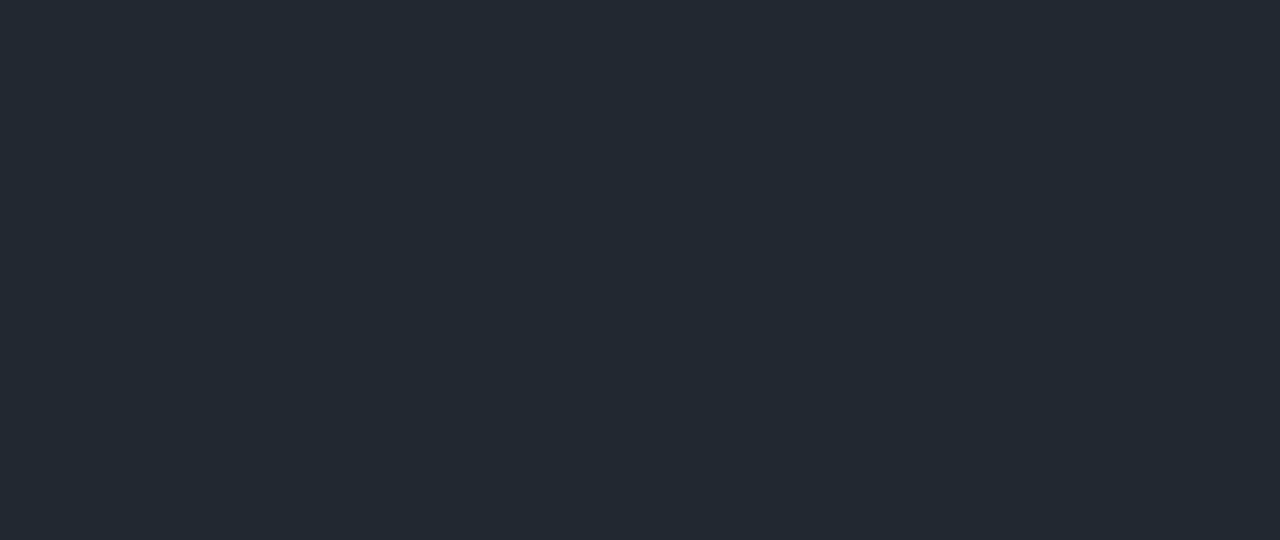
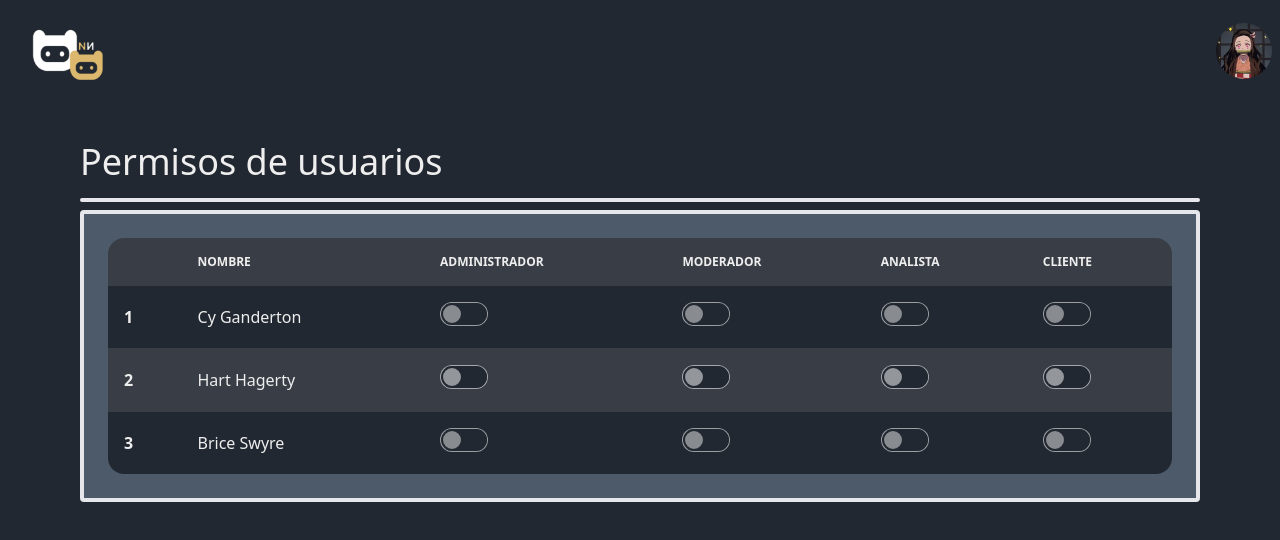
Before and after one commit to nestorrecinosUCA/front-final, a React (Create React App) app in the folder finnticketfrontend/: page /permits in a window 1280 px wide. Before the commit this address had no page. Shown: the top 540 px of the page. Built offline with nearby package versions, Linux system fonts and the light colour scheme.

Commit message:
header and the table is complete, i need the searcher bar🚧

```diff
--- a/finnticketfrontend/src/App.js
+++ b/finnticketfrontend/src/App.js
@@ -6,6 +6,7 @@ import Home from './pages/Home';
 import ShowInfo from './pages/ShowInfo';
 import AllEvents from './pages/AllEvents';
 import PersonalHistory from './pages/PersonalHistory';
+import Permits from './pages/Permits';
 
 
 function App() {
@@ -18,6 +19,7 @@ function App() {
         <Route path='allEvents' element={<AllEvents/>}/>
         <Route path='allEvents' element={<AllEvents/>}/>
         <Route path='personalHistory' element={<PersonalHistory/>}/>
+        <Route path='permits' element={<Permits/>}/>
       </Routes>
     </>
   );
--- /dev/null
+++ b/finnticketfrontend/src/modules/PermitsPage/PermitsTable.js
@@ -0,0 +1,54 @@
+import React from 'react'
+
+function PermitsTable() {
+    return (
+        <>
+            <div className="overflow-x-auto">
+                <table className="table w-full">
+                    {/* head*/}
+                    <thead>
+                        <tr>
+                            <th></th>
+                            <th>Nombre</th>
+                            <th>Administrador</th>
+                            <th>Moderador</th>
+                            <th>Analista</th>
+                            <th>Cliente</th>
+                        </tr>
+                    </thead>
+                    <tbody>
+                        {/* row 1 */}
+                        <tr>
+                            <th>1</th>
+                            <td>Cy Ganderton</td>
+                            <td><input type="checkbox" class="toggle" /></td>
+                            <td><input type="checkbox" class="toggle" /></td>
+                            <td><input type="checkbox" class="toggle" /></td>
+                            <td><input type="checkbox" class="toggle" /></td>
+                        </tr>
+                        {/* row 2 */}
+                        <tr className="active">
+                            <th>2</th>
+                            <td>Hart Hagerty</td>
+                            <td><input type="checkbox" class="toggle" /></td>
+                            <td><input type="checkbox" class="toggle" /></td>
+                            <td><input type="checkbox" class="toggle" /></td>
+                            <td><input type="checkbox" class="toggle" /></td>
+                        </tr>
+                        {/* row 3 */}
+                        <tr>
+                            <th>3</th>
+                            <td>Brice Swyre</td>
+                            <td><input type="checkbox" class="toggle" /></td>
+                            <td><input type="checkbox" class="toggle" /></td>
+                            <td><input type="checkbox" class="toggle" /></td>
+                            <td><input type="checkbox" class="toggle" /></td>
+                        </tr>
+                    </tbody>
+                </table>
+            </div>
+        </>
+    )
+}
+
+export default PermitsTable
--- /dev/null
+++ b/finnticketfrontend/src/pages/Permits.js
@@ -0,0 +1,20 @@
+import React from 'react'
+import ShortCutNavBar from '../components/ShortCutNavBar'
+import PermitsTable from '../modules/PermitsPage/PermitsTable'
+
+function Permits() {
+    return (
+        <>
+            <ShortCutNavBar />
+            <div className='mx-4 lg:mx-20 text-4xl mt-10 mb-4'>
+                <a>Permisos de usuarios</a>
+            </div>
+            <div className='mx-4 border-b-2 lg:mx-20 lg:border-b-4 md:border-b-4 2xl:border-b-4 rounded' />
+            <div className='mx-4 lg:mx-20 bg-card-white-grey rounded mt-2 mb-8 p-6 items-center border-4 '>
+                <PermitsTable/>
+            </div>
+        </>
+    )
+}
+
+export default Permits
```
